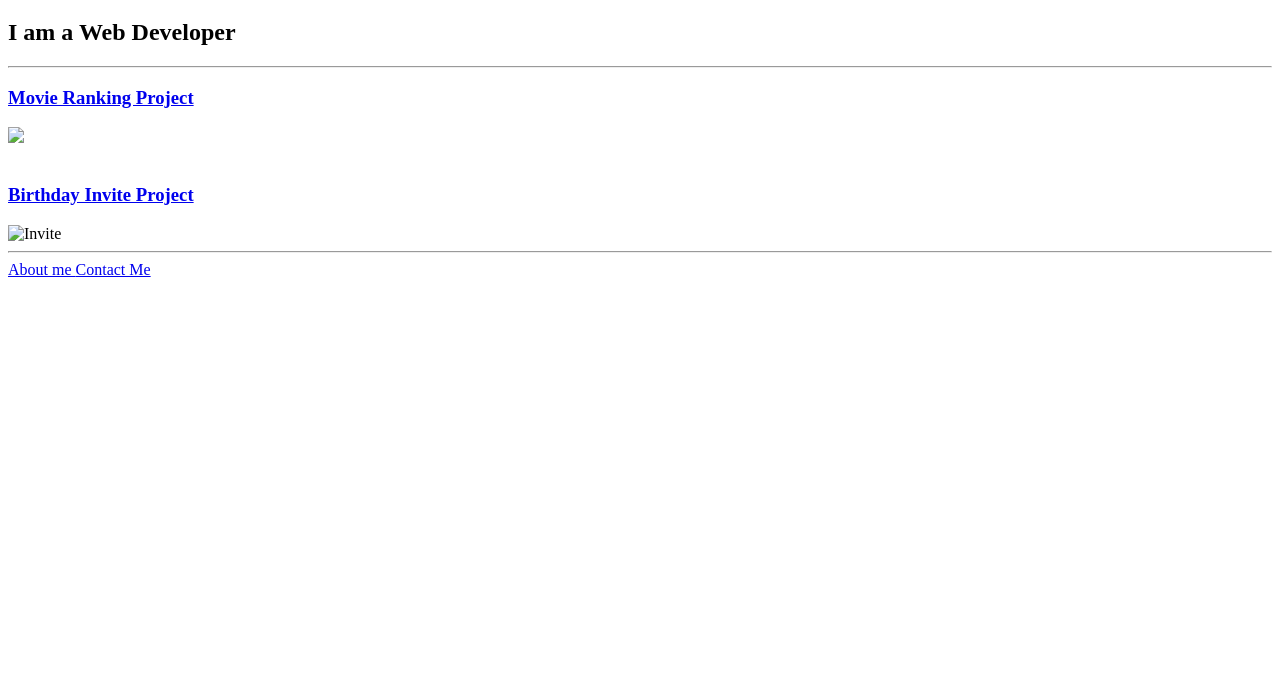
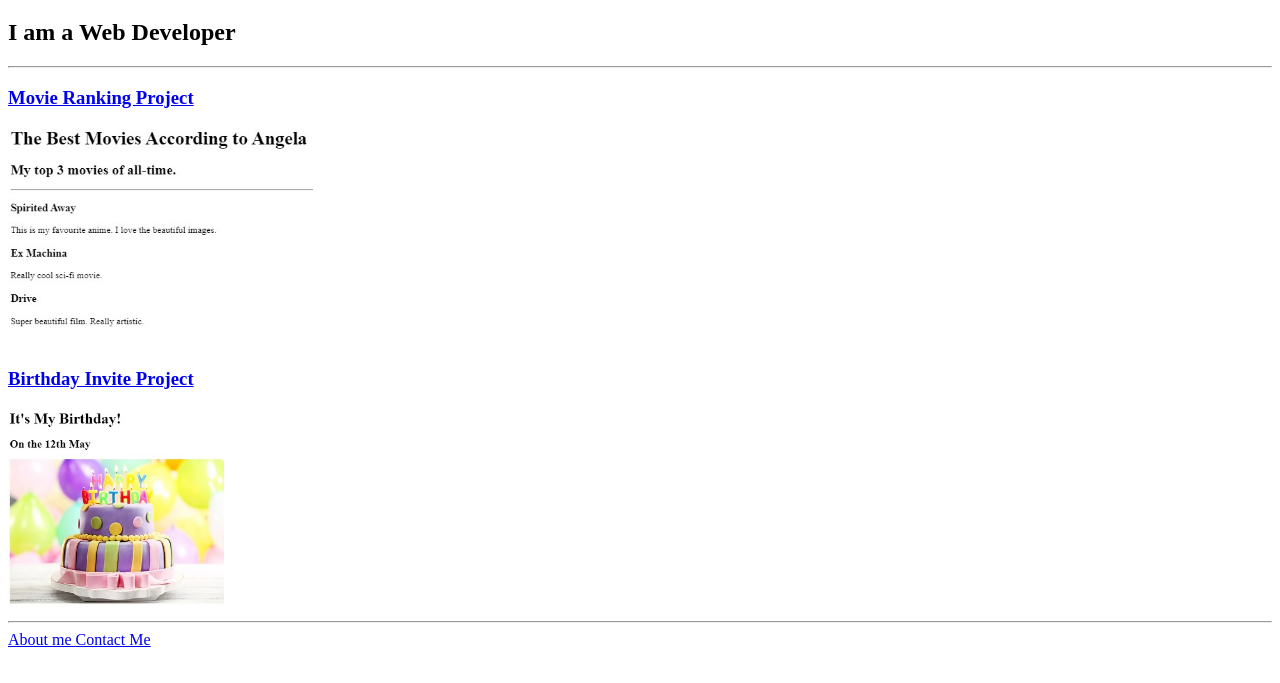
Before and after one commit to Eyal101977/html-port, a plain HTML site: page index.html in a window 1280 px wide. Shown: the part 61-744 px from the top of the page. Drawn offline with Linux system fonts and the light colour scheme; the site is published under a folder, as on GitHub Pages, so addresses that start at the root find nothing.

Commit message:
Add files via upload

```diff
--- a/index.html
+++ b/index.html
@@ -12,10 +12,10 @@
     <hr>
     <h3><a href="./public/movie-ranking.html"> Movie Ranking Project </a>
     <br></h3>
-    <img src="/My Movies.jpg" height="200"/>
+    <img src="./My Movies.jpg" height="200"/>
     <br><br>
     <h3><a href="./public/birthday-invite.html"> Birthday Invite Project </a></h3>
-    <img src="/assets/images/birthday-invite.jpg" height="200" alt="Invite">
+    <img src="./assets/images/birthday-invite.jpg" height="200" alt="Invite">
     <hr>
     <a href="./public/about.html"> About me </a>
     <a href="./public/contact.html"> Contact Me </a>
```
